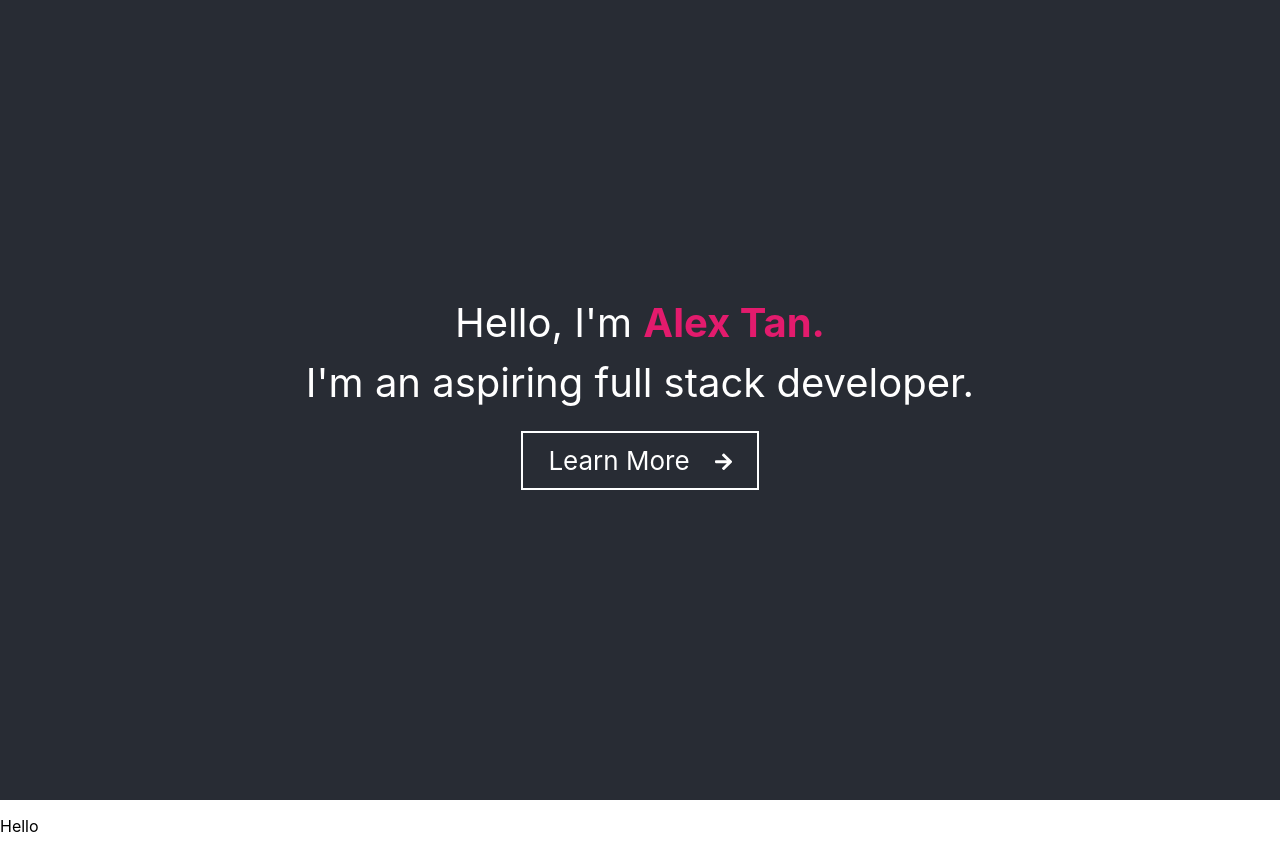
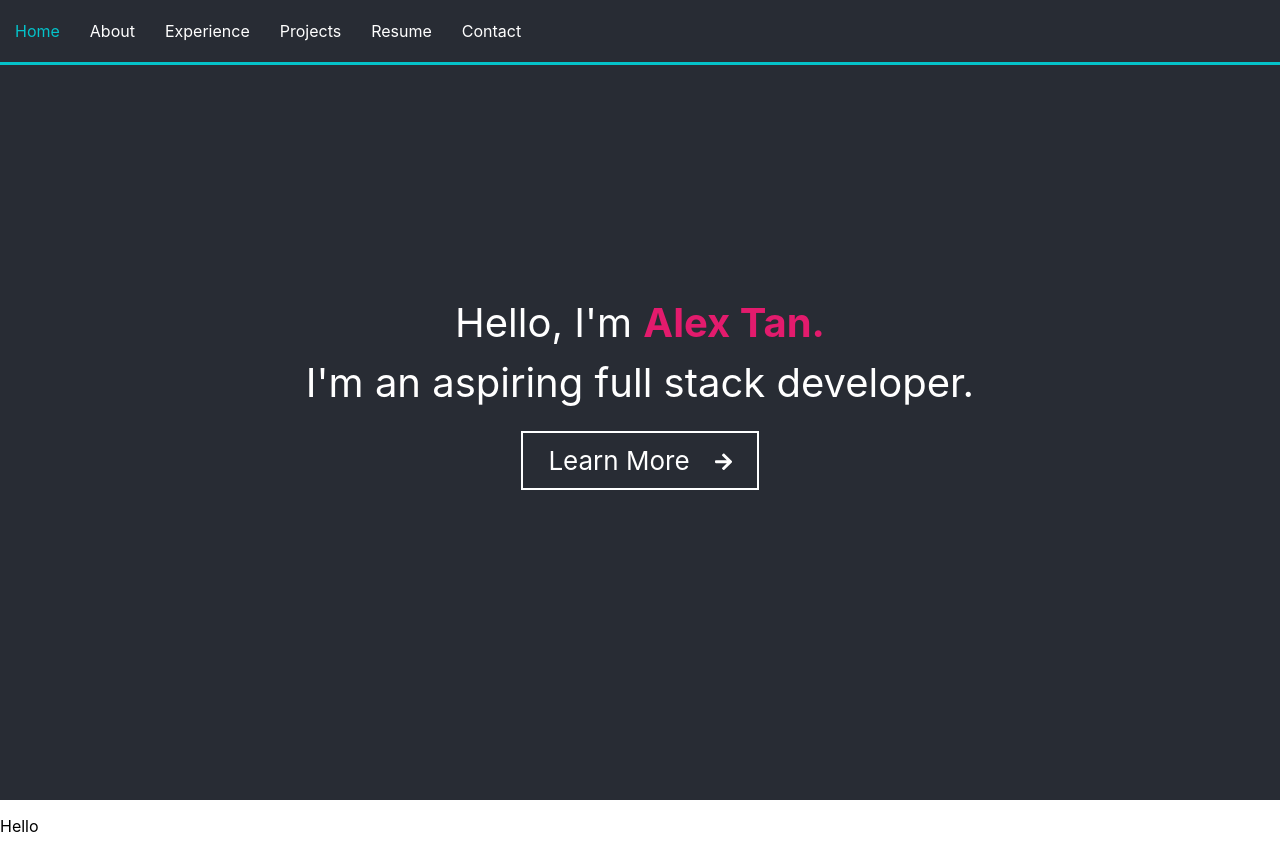
Before and after one commit to alexsthub/WebsiteFront, a React (Create React App) app: page / in a window 1280 px wide. Built offline with nearby package versions, Linux system fonts and the light colour scheme.

Commit message:
basic nav onclicks working

```diff
--- a/src/App.js
+++ b/src/App.js
@@ -1,12 +1,14 @@
 import React from "react";
 import "./styles/App.css";
 
-import Header from "./components/header";
+import NavBar from "./components/Navbar";
+import Header from "./components/Header";
 
 export default class App extends React.Component {
   render() {
     return (
       <div className="App">
+        <NavBar />
         <header className="App-header">
           <Header onClick={() => console.log("HELLO")} />
         </header>
--- /dev/null
+++ b/src/components/NavOption.js
@@ -0,0 +1,20 @@
+import React from "react";
+import "../styles/NavBar.css";
+import colors from "../constants/colors";
+
+export default class NavOptions extends React.Component {
+  render() {
+    const selectedStyle = this.props.selected
+      ? { color: colors.navHighlight }
+      : null;
+    return (
+      <div
+        className="nav-option"
+        style={selectedStyle}
+        onClick={this.props.onClick}
+      >
+        <p>{this.props.text}</p>
+      </div>
+    );
+  }
+}
--- /dev/null
+++ b/src/components/Navbar.js
@@ -0,0 +1,40 @@
+import React from "react";
+import "../styles/NavBar.css";
+
+import NavOption from "./NavOption";
+
+export default class NavBar extends React.Component {
+  constructor(props) {
+    super(props);
+    this.state = { selectedIndex: 0 };
+  }
+
+  handleClick = (index) => {
+    this.setState({ selectedIndex: index });
+  };
+
+  render() {
+    const renderedOptions = options.map((option, index) => {
+      return (
+        <NavOption
+          key={option}
+          idx={index}
+          text={option}
+          selected={index === this.state.selectedIndex}
+          onClick={() => this.handleClick(index)}
+        />
+      );
+    });
+
+    return <div className="navbar">{renderedOptions}</div>;
+  }
+}
+
+const options = [
+  "Home",
+  "About",
+  "Experience",
+  "Projects",
+  "Resume",
+  "Contact",
+];
--- a/src/constants/colors.js
+++ b/src/constants/colors.js
@@ -1,5 +1,6 @@
 const colors = {
   boldText: "#e31b6d",
+  navHighlight: "#04c2c9",
 };
 
 export default colors;
--- a/src/styles/App.css
+++ b/src/styles/App.css
@@ -1,6 +1,6 @@
-.App {
-  /* text-align: center; */
-}
+/* .App {
+  text-align: center;
+} */
 
 .App-header {
   background-color: #282c34;
@@ -12,28 +12,3 @@
   font-size: calc(10px + 2vmin);
   color: white;
 }
-
-.App-link {
-  color: #61dafb;
-}
-
-.App-logo {
-  height: 40vmin;
-  pointer-events: none;
-}
-
-@media (prefers-reduced-motion: no-preference) {
-  .App-logo {
-    animation: App-logo-spin infinite 20s linear;
-  }
-}
-
-@keyframes App-logo-spin {
-  from {
-    transform: rotate(0deg);
-  }
-
-  to {
-    transform: rotate(360deg);
-  }
-}
--- /dev/null
+++ b/src/styles/NavBar.css
@@ -0,0 +1,27 @@
+.navbar {
+  position: fixed;
+  top: 0;
+  left: 0;
+  width: 100%;
+  display: flex;
+  flex-direction: row;
+  background-color: #282c34;
+  border-bottom: 3px solid #04c2c9;
+  color: white;
+}
+
+.nav-option {
+  padding: 5px 15px 5px 15px;
+}
+
+.nav-option p {
+  transition: 0.3s color ease-in-out;
+}
+
+.nav-option:hover {
+  cursor: pointer;
+}
+
+.nav-option:hover>p {
+  color: #04c2c9;
+}
```
